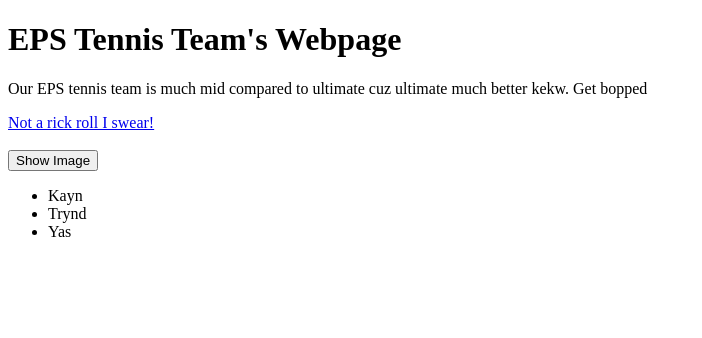
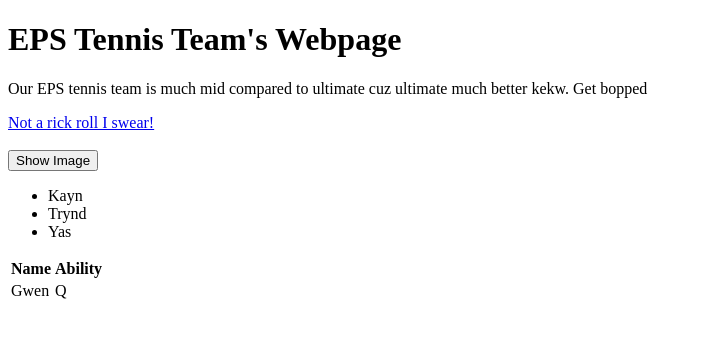
Before and after one commit to AYNumber2/AYNumber2.github.io, a plain HTML site: page html_demo/index.html in a window 1280 px wide. Shown: the whole page, without its empty margins (0-702 px from the left). Drawn offline with Linux system fonts and the light colour scheme.

Commit message:
added table

```diff
--- a/html_demo/index.html
+++ b/html_demo/index.html
@@ -32,6 +32,17 @@
         <li>Yas</li>
 
     </ul>
+    <table>
+        <tr>
+            <th>Name</th>
+            <th>Ability</th>
+        </tr>
+        <tr>
+            <td>Gwen</td>
+            <td>Q</td>
+        </tr>
+    </table>
+
 
 </body>
 
```
